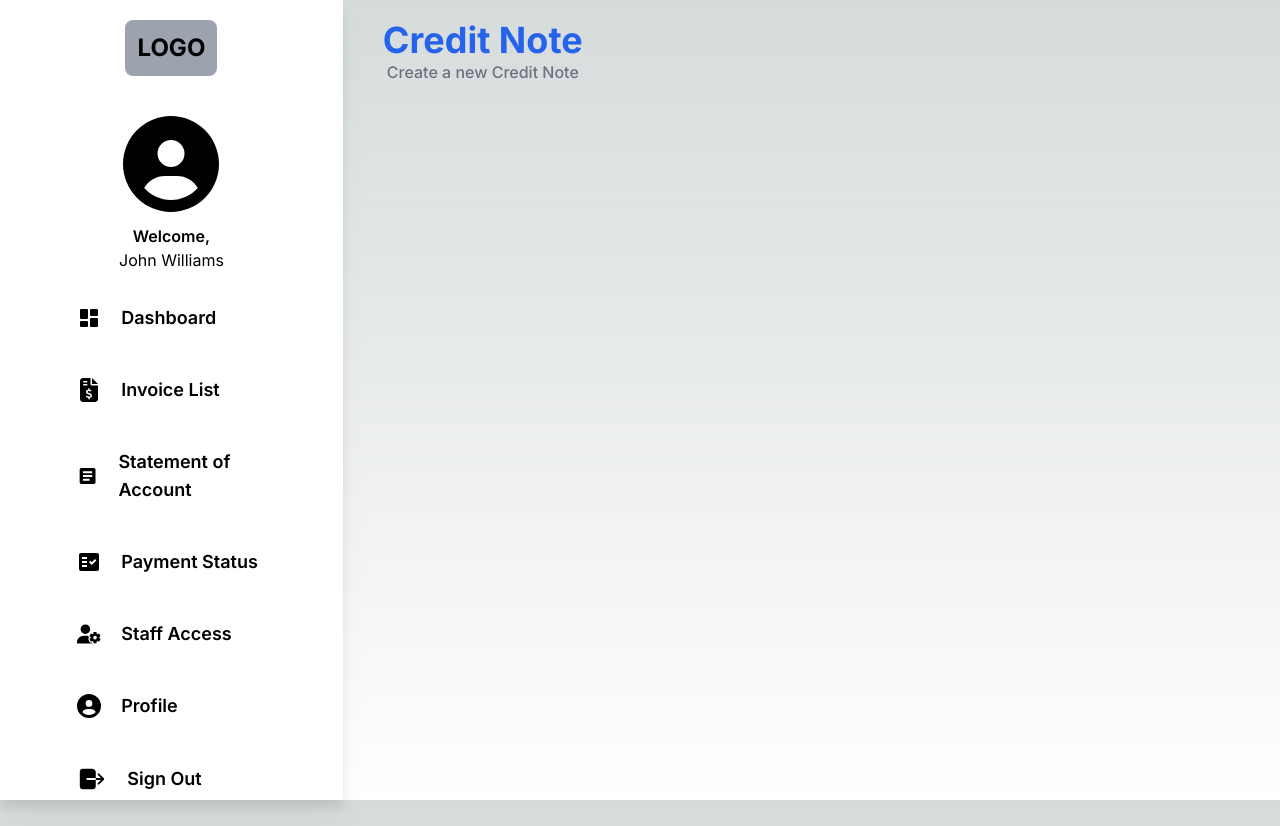
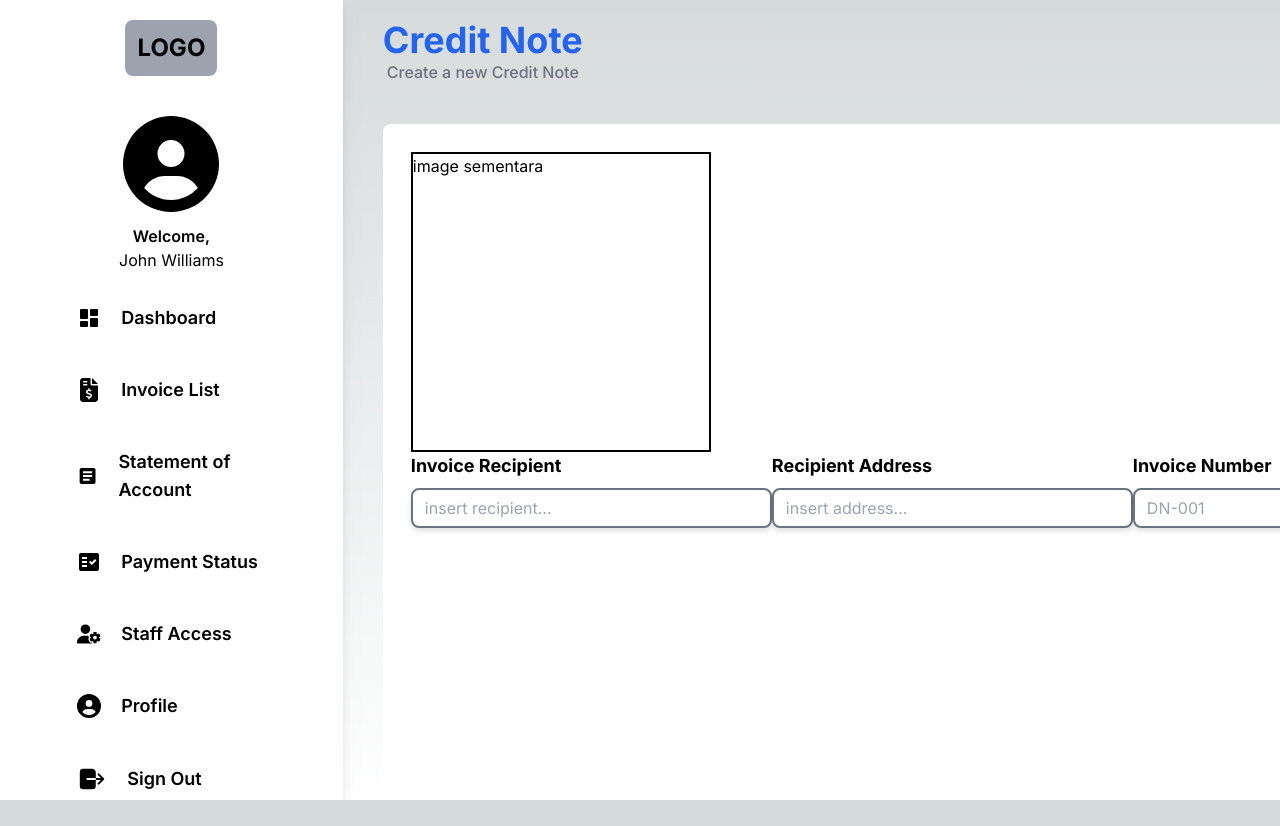
Before and after one commit to Dyandraamw/premily-frontend, a Next.js app: page /creditNote in a window 1280 px wide. After the commit the page ends 800 px from the top, so only its background shows below. Built offline with nearby package versions, Linux system fonts and the light colour scheme.

Commit message:
update layout

```diff
--- a/src/app/(pages)/creditNote/page.js
+++ b/src/app/(pages)/creditNote/page.js
@@ -1,5 +1,6 @@
-import React from 'react'
-import Sidebar from '../../components/sidebar'
+import React from "react";
+import Sidebar from "../../components/sidebar";
+import Textfield from "../../components/textfield";
 
 export default function creditNote() {
   return (
@@ -10,9 +11,58 @@ export default function creditNote() {
           Create a new Credit Note
         </p>
       </div>
-
-
+      <div className="bg-white rounded-lg w-[1500px] mt-5 p-2 h-[1000px]">
+        <form className="p-5" action="">
+          {/* company details */}
+          <div className="flex justify-between">
+            <div className="w-[300px] border-2 border-black h-[300px]">
+              {" "}
+              image sementara
+            </div>
+            <div className="flex flex-col w-96 mt-5">
+              <Textfield
+                label={"Company Name"}
+                id={"company_name"}
+                placeholder={"insert your company name..."}
+              />
+              <Textfield
+                label={"Company Address"}
+                id={"company_address"}
+                placeholder={"insert your company address..."}
+              />
+              <Textfield
+                label={"Company Number"}
+                id={"company_number"}
+                placeholder={"insert your company nuber..."}
+              />
+            </div>
           </div>
 
-  )
+          {/* invoice main details */}
+          <div className="flex justify-between ">
+            <Textfield
+              label={"Invoice Recipient"}
+              id={"recipient"}
+              placeholder={"insert recipient..."}
+            />
+            <Textfield
+              label={"Recipient Address"}
+              id={"recipient_address"}
+              placeholder={"insert address..."}
+            />
+            <Textfield
+              label={"Invoice Number"}
+              id={"invoice_id"}
+              placeholder={"DN-001"}
+            />
+            <Textfield
+              label={"Currency"}
+              id={"invoice_currency"}
+              placeholder={"Select currency..."}
+            />
+          </div>
+        </form>
+      </div>
+    </div>
+  );
 }
--- /dev/null
+++ b/src/app/components/textfield/index.js
@@ -0,0 +1,12 @@
+import React from 'react'
+
+export default function index({id,placeholder,label}) {
+  return (
+    <div className="mb-4 w-full">
+      <label className="block text-black text-lg font-bold mb-2" for={id}>
+        {label}
+      </label>
+      <input className="drop-shadow-md appearance-none border-[2.5px] border-gray-500 rounded-lg w-full py-2 px-3 text-gray-700 leading-tight focus:outline-none focus:shadow-outline" id={id} type="text" placeholder={placeholder}/>
+    </div>
+  )
+}
--- a/src/app/layout.js
+++ b/src/app/layout.js
@@ -13,13 +13,12 @@ export default function RootLayout({ children }) {
   return (
     <html lang="en">
       <body className={inter.className}>
-        <main className="flex w-screen ">
+        <main className="flex w-screen overflow-hidden h-screen">
           <Sidebar/>
-          <div className=" w-[82%] bg-gray-150 overflow-y-auto">
+          <div className=" w-[82%] bg-gray-150 overflow-y-auto ">
           {children}
           </div>
         </main>
-
       </body>
     </html>
   );
```
Lines whose indentation alone changed are shown as unchanged.
